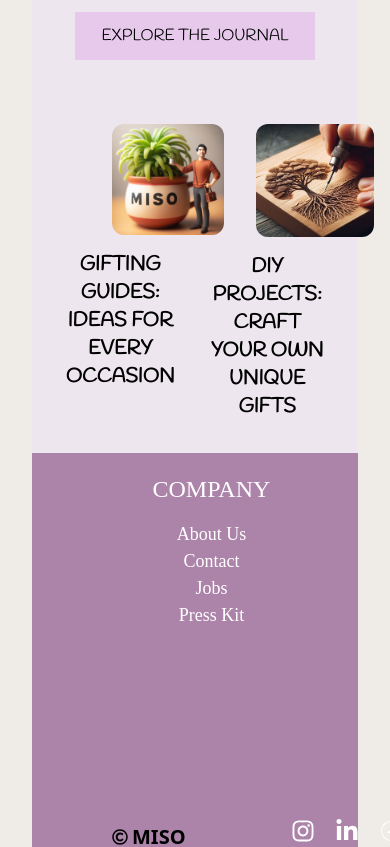
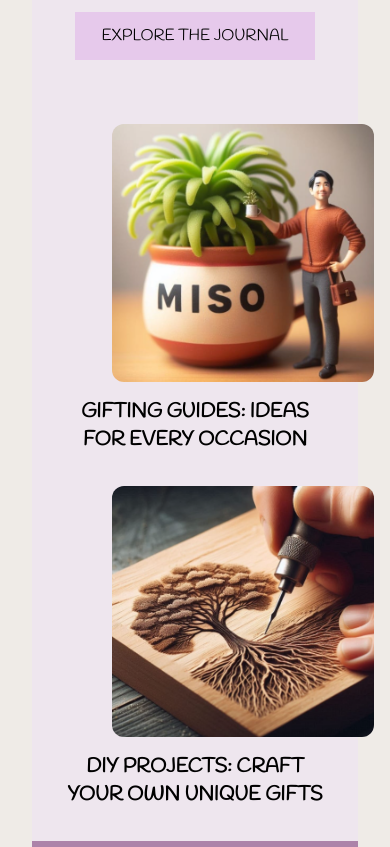
Before and after one commit to Pari00722/miso-web-main, a React (Vite) app: page / in a window 390 px wide. Shown: the part 3100-3947 px from the top of the page. Built offline with nearby package versions, Linux system fonts and the light colour scheme.

Commit message:
Update JournalSection.jsx

```diff
--- a/src/components/JournalSection.jsx
+++ b/src/components/JournalSection.jsx
@@ -20,7 +20,7 @@
         </Link>
       </div>
 
-      <div className="jsRight flex  flex-row gap-20">
+      <div className="jsRight flex flex-col sm:flex-row gap-20">
         {/* Gift Guides Section */}
         <div className="group text-center">
           <Link to={`/journal/gift-guides`}>
```
